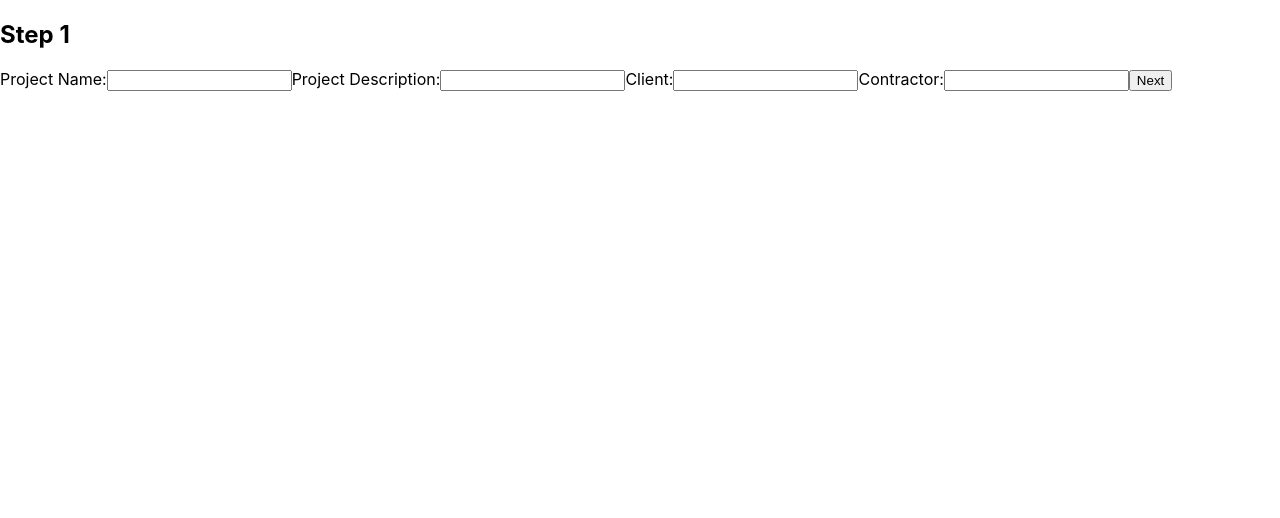
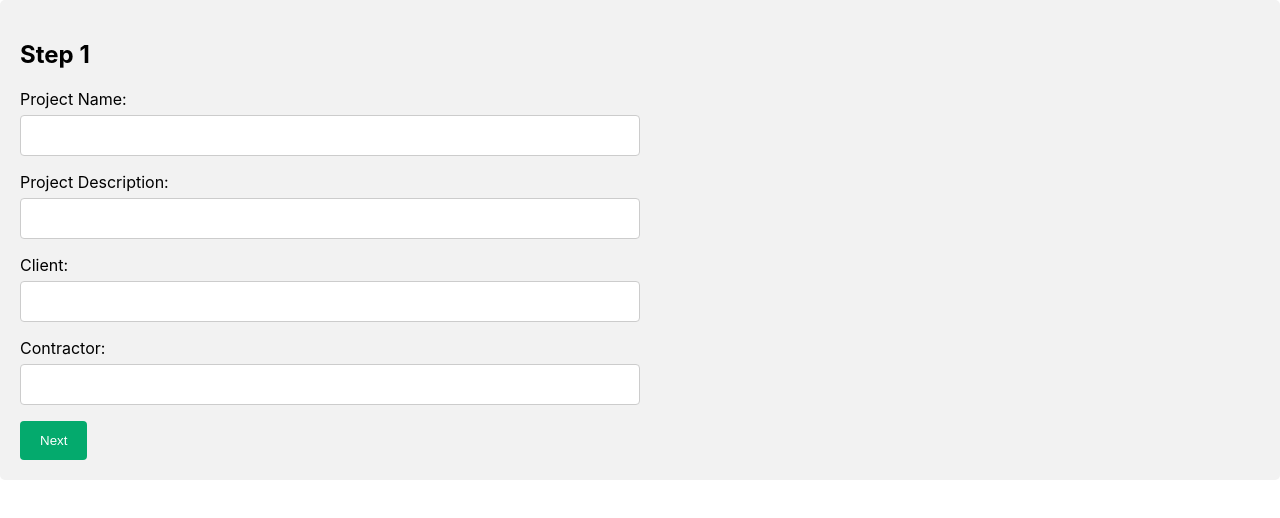
Before and after one commit to polin103109/Assignment-for-battery-low, a React (Create React App) app: page / in a window 1280 px wide. Shown: the top 518 px of the page. Built offline with nearby package versions, Linux system fonts and the light colour scheme.

Commit message:
added css file for step 1 form

```diff
--- a/src/components/Stepone.css
+++ b/src/components/Stepone.css
@@ -0,0 +1,32 @@
+*{
+    box-sizing:border-box;
+}
+.container{
+    background:#f2f2f2;
+    padding:20px;
+    border-radius:5px;
+
+}
+input[type=text]{
+    width:50%;
+    padding:12px;
+    border:1px solid #ccc;
+    border-radius:4px;
+    margin-top:6px;
+    resize:vertical;
+    display: flex;
+    box-sizing:border-box;
+    margin-bottom:16px;
+
+}
+button{
+    background:#04AA6D;
+    padding:12px 20px;
+    border:none;
+    border-radius:4px;
+    cursor:pointer;
+    color:white;
+}
+button:hover{
+    background:#45a049;
+}
--- a/src/components/Steponeform.jsx
+++ b/src/components/Steponeform.jsx
@@ -1,4 +1,5 @@
 import React, { useState } from "react";
+import "./Stepone.css";
 const FormStep1 = ( {onNext}) => {
     const [projectName, setProjectName] = useState('');
     const [projectDescription, setProjectDescription] = useState('');
@@ -16,8 +17,8 @@ const FormStep1 = ( {onNext}) => {
 
 
     return (
-      <div>
-        <h2>Step 1</h2>
+      <div className="container">
+        <h2 className="h2">Step 1</h2>
         <label>Project Name:</label>
         <input type="text" value={projectName} onChange={(e) => setProjectName(e.target.value)} />
         <label>Project Description:</label>
```
